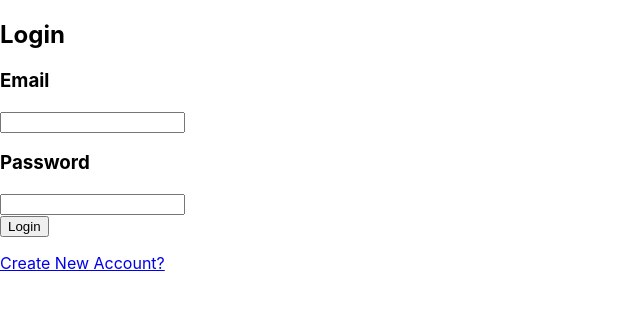
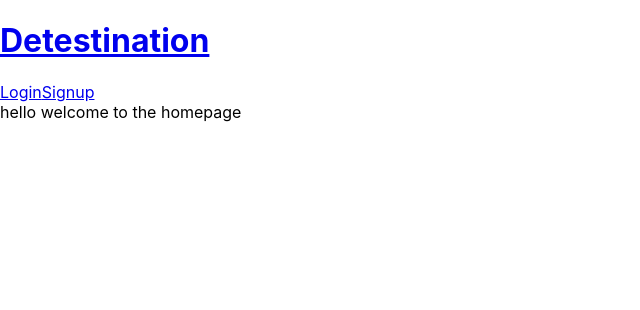
Before and after one commit to Vacation720/worst-vacation-fe, a React (Create React App) app: page / in a window 1280 px wide. Shown: the top 310 px of the page, without its empty margins (0-640 px from the left). Built offline with nearby package versions, Linux system fonts and the light colour scheme.

Commit message:
adds home file and adds a header with login in and signup routes

```diff
--- a/src/App.js
+++ b/src/App.js
@@ -7,6 +7,8 @@ import {
 } from 'react-router-dom';
 import SignIn from './Auth/SignIn.js';
 import Signup from './Auth/Signup.js';
+import Home from './Home/Home.js';
+import Header from './Header';
 
 class App extends React.Component {
   state = {
@@ -29,9 +31,15 @@ class App extends React.Component {
     return (
       <body>
             <Router>
+                <Header token={this.state.token} logout={this.clearToken} />
                 <Switch>
                     <Route
                         path="/"
+                        exact
+                        render={(routerProps) => <Home handleToken={this.handleToken} token={this.state.token} {...routerProps} />}
+                    />
+                    <Route
+                        path="/login"
                         exact
                         render={(routerProps) => <SignIn handleToken={this.handleToken} token={this.state.token} {...routerProps} />}
                     />
--- /dev/null
+++ b/src/Header.js
@@ -0,0 +1,32 @@
+import React from 'react';
+import { Link } from 'react-router-dom';
+
+
+class Header extends React.Component {
+    render() {
+        return (
+            <header>
+                <div>
+                    <Link className='logo-div' to="/">
+                        <h1>Detestination</h1>
+                    </Link>
+                </div>
+                <nav>
+                    {
+                        !this.props.token &&
+                        <>
+                        <Link className="navLinks login" to="/login">Login</Link>
+                        <Link className="navLinks signup" to="/signup">Signup</Link>
+                        </>
+                    }
+                    {
+                        this.props.token &&
+                        <Link className="navLinks signup" onClick={this.props.logout} to="/">Logout</Link>
+                    }
+                </nav>
+            </header>
+        );
+    }
+}
+
+export default Header;
--- /dev/null
+++ b/src/Home/Home.js
@@ -0,0 +1,16 @@
+import React from 'react';
+
+class Home extends React.Component {
+    state = {  }
+    render() {
+        return (
+            <main>
+                <div>
+                    hello welcome to the homepage
+                </div>
+            </main>
+        );
+    }
+}
+
+export default Home;
```
Also changed, not shown: src/Footer.js (added).
